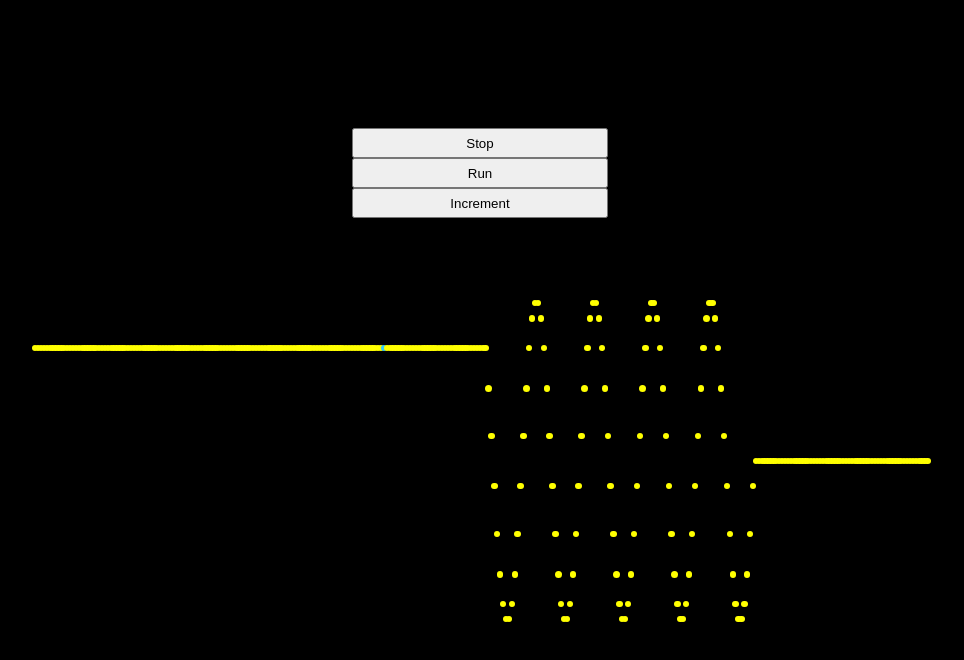
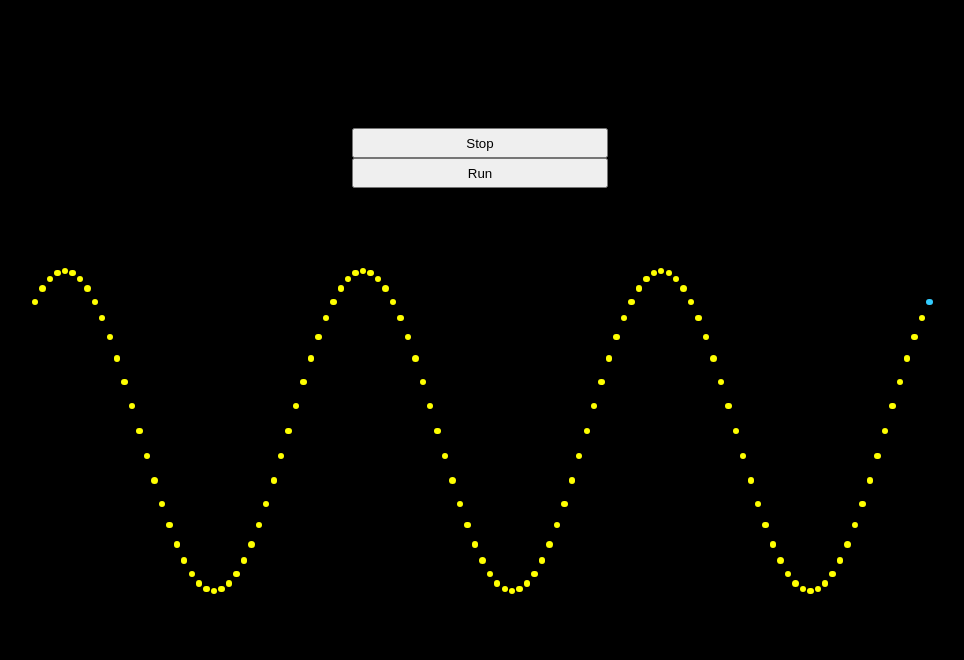
Before and after one commit to seansylee/waves-interference-animation, a React (Create React App) app: page / in a window 1280 px wide. Shown: the top 660 px of the page, without its empty margins (160-1124 px from the left). Built offline with nearby package versions, Linux system fonts and the light colour scheme.

Commit message:
Final touches

```diff
--- a/src/components/SingleWave.js
+++ b/src/components/SingleWave.js
@@ -31,77 +31,17 @@ class SingleWave extends Component {
     clearInterval(this.state.intervalId);
   }
 
-  // Currently under works.
-  // initialize = () => {
-  //   let x = this.state.x;
-  //   var data = new Queue();
-  //   for (var i = 0; i<= count; i++){
-  //     data.add(Math.sin(x) * amplitude);
-  //     data.remove();
-  //   }
-  // }
-
   animate = () => {
     if(this.state.intervalId){
       clearInterval(this.state.intervalId);
     }
-    // this.setState({
-    //   intervalId: setInterval(function(){
-    //     this.setState({'fx':this.calculate(dx, amplitude, count)});
-    //   }.bind(this),40)
-    // })
     this.setState({
-      intervalId: setInterval( () => this.calculate2(dx, amplitude, count), 40)
+      intervalId: setInterval( () => this.calculate(dx, amplitude, count), 40)
     })
-  }
-
-  stackIncrement = () => {
-    let { fx, top } = this.state;
-    for(let index = 0; index <= count; index++) {
-      let y = fx.pop();
-      console.log(fx);
-      return(
-          <div>
-            <div style={{
-              'top':y + top + 'vh',
-              'background' : (index == 0) ? '#33ccff' : 'yellow'
-            }}></div>
-          </div>
-      )
-    }
-  }
-
-  calculate2 = (dx, amplitude, count) => {
-    let { x, fx }= this.state;
-    let center = fx.length/2;
-
-
-    // for(let i = center; i<= fx.length; i++){
-    //   let current = fx[i];
-    //   fx[i] = fx[i-1];
-    // }
-    let source =  Math.sin(x) * amplitude;
-
-    fx[center] = source;
-    for(let i = fx.length; i>= center; i--){
-      fx[i] = fx[i-1];
-    }
-    for(let j = center; j>=0; j--){
-      fx[j] = fx[j+1];
-    }
-    this.setState({
-      x: x + dx,
-      fx: fx
-    })
-
   }
 
   calculate = (dx, amplitude, count) => {
     let { x, fx }= this.state
-    // for (var i = 0; i <=count; i++){
-    //   fx.push(Math.sin(x) * amplitude);
-    //   x += dx;
-    // }
     fx.push(Math.sin(x) * amplitude)
     console.log(fx.length, count)
 
@@ -114,7 +54,6 @@ class SingleWave extends Component {
       x: x + dx,
       fx: fx
     })
-    // return fx;
   }
 
   render(){
@@ -125,11 +64,10 @@ class SingleWave extends Component {
         <div className="buttons-container">
           <button onClick={()=>{clearInterval(this.state.intervalId)}}> Stop </button>
           <button onClick={()=>{this.animate()}}> Run </button>
-          <button onClick={()=>{this.setState({'fx':this.calculate2(dx, amplitude, count)})}}> Increment </button>
+          {/* <button onClick={()=>{this.setState({'fx':this.calculate(dx, amplitude, count)})}}> Increment </button> */}
         </div>
         <div className='loader'>
           {
-          // this.stackIncrement()
             fx.map(function(y, index){
               return (
                 <div>
```
